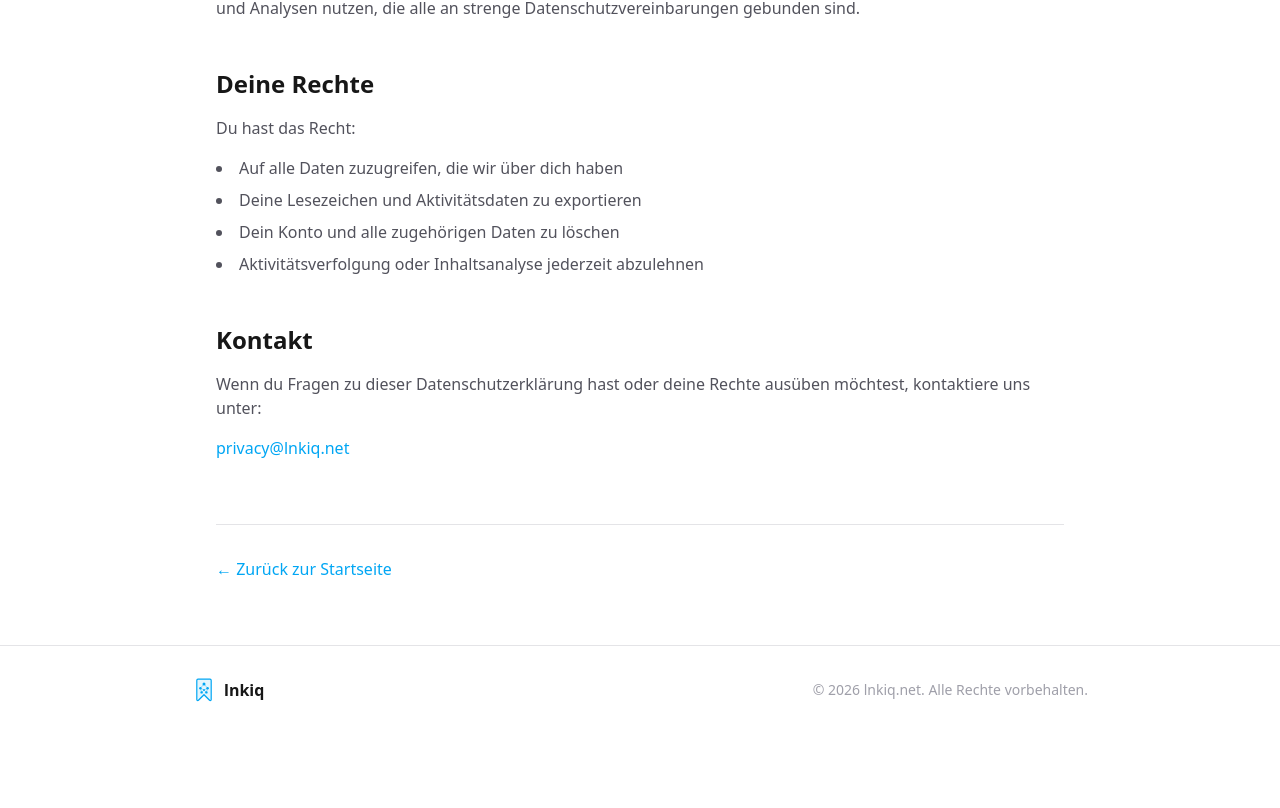
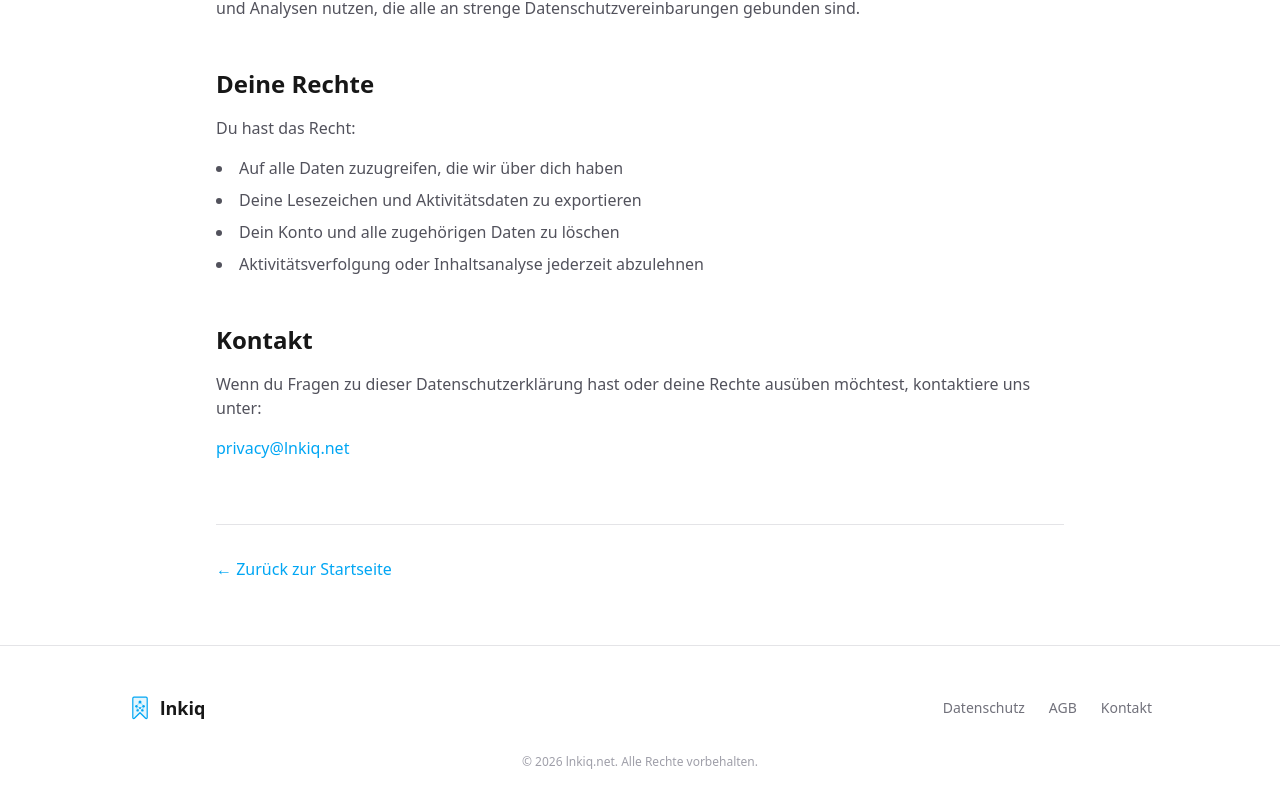
Before and after one commit to ramsondon/lnkiq, a Next.js app: page /de/privacy in a window 1280 px wide. Shown: the part 1141-1949 px from the top of the page. Before the commit the page ends 1875 px from the top, so only its background shows below. Built offline with nearby package versions, Linux system fonts and the light colour scheme; no server answers.

Commit message:
refactor footer implementation by moving it to a separate component for better organization

```diff
--- a/src/app/[lang]/content-analysis/page.tsx
+++ b/src/app/[lang]/content-analysis/page.tsx
@@ -178,27 +178,7 @@ export default async function ContentAnalysisPage({
         </div>
       </section>
 
-      {/* Footer */}
-      <footer className="px-6 py-12 lg:px-8 border-t border-zinc-200 dark:border-zinc-800">
-        <div className="mx-auto max-w-5xl">
-          <div className="flex flex-col sm:flex-row items-center justify-between gap-4">
-            <div className="flex items-center gap-2">
-              <Logo size={24} className="text-sky-500" />
-              <span className="font-bold text-lg">{siteConfig.name}</span>
-            </div>
-
-            <div className="flex items-center gap-6 text-sm text-zinc-500">
-              <Link href={`/${locale}/privacy`} className="hover:text-foreground transition-colors">{dict.footer.privacy}</Link>
-              <Link href={`/${locale}/terms`} className="hover:text-foreground transition-colors">{dict.footer.terms}</Link>
-              <a href={`mailto:${siteConfig.emails.contact}`} className="hover:text-foreground transition-colors">{dict.footer.contact}</a>
-            </div>
-          </div>
-
-          <p className="mt-8 text-center text-xs text-zinc-400">
-            {dict.footer.copyright}
-          </p>
-        </div>
-      </footer>
+      {/* Footer is now included via layout */}
     </div>
   );
 }
--- a/src/app/[lang]/layout.tsx
+++ b/src/app/[lang]/layout.tsx
@@ -3,6 +3,7 @@ import { Geist, Geist_Mono } from "next/font/google";
 import "../globals.css";
 import { i18n } from "@/i18n/config";
 import { getDictionary, type Locale } from "@/i18n/dictionaries";
+import Footer from "@/components/Footer";
 
 const geistSans = Geist({
   variable: "--font-geist-sans",
@@ -40,6 +41,8 @@ export default async function RootLayout({
   params: Promise<{ lang: string }>;
 }>) {
   const { lang } = await params;
+  const locale = lang as Locale;
+  const dict = getDictionary(locale);
 
   return (
     <html lang={lang}>
@@ -47,6 +50,7 @@ export default async function RootLayout({
         className={`${geistSans.variable} ${geistMono.variable} antialiased`}
       >
         {children}
+        <Footer locale={locale} dict={dict} />
       </body>
     </html>
   );
--- a/src/app/[lang]/page.tsx
+++ b/src/app/[lang]/page.tsx
@@ -228,27 +228,7 @@ export default async function Home({
         </div>
       </section>
 
-      {/* Footer */}
-      <footer className="px-6 py-12 lg:px-8 border-t border-zinc-200 dark:border-zinc-800">
-        <div className="mx-auto max-w-5xl">
-          <div className="flex flex-col sm:flex-row items-center justify-between gap-4">
-            <div className="flex items-center gap-2">
-              <Logo size={24} className="text-sky-500" />
-              <span className="font-bold text-lg">{siteConfig.name}</span>
-            </div>
-
-            <div className="flex items-center gap-6 text-sm text-zinc-500">
-              <Link href={`/${locale}/privacy`} className="hover:text-foreground transition-colors">{dict.footer.privacy}</Link>
-              <Link href={`/${locale}/terms`} className="hover:text-foreground transition-colors">{dict.footer.terms}</Link>
-              <a href={`mailto:${siteConfig.emails.contact}`} className="hover:text-foreground transition-colors">{dict.footer.contact}</a>
-            </div>
-          </div>
-
-          <p className="mt-8 text-center text-xs text-zinc-400">
-            {dict.footer.copyright}
-          </p>
-        </div>
-      </footer>
+      {/* Footer is now included via layout */}
     </div>
   );
 }
--- a/src/app/[lang]/privacy/page.tsx
+++ b/src/app/[lang]/privacy/page.tsx
@@ -1,6 +1,5 @@
 import { getDictionary, type Locale } from "@/i18n/dictionaries";
 import { Navbar } from "@/components/Navbar";
-import { Logo } from "@/components/Logo";
 import { siteConfig } from "@/config/site";
 import { auth } from "@/auth";
 import Link from "next/link";
@@ -124,18 +123,7 @@ export default async function PrivacyPage({
         </div>
       </main>
 
-      {/* Footer */}
-      <footer className="px-6 py-8 border-t border-zinc-200 dark:border-zinc-800">
-        <div className="mx-auto max-w-4xl flex flex-col sm:flex-row items-center justify-between gap-4">
-          <div className="flex items-center gap-2">
-            <Logo size={24} className="text-sky-500" />
-            <span className="font-bold">{siteConfig.name}</span>
-          </div>
-          <p className="text-sm text-zinc-400">
-            {dict.footer.copyright}
-          </p>
-        </div>
-      </footer>
+      {/* Footer is now included via layout */}
     </div>
   );
 }
--- a/src/app/[lang]/terms/page.tsx
+++ b/src/app/[lang]/terms/page.tsx
@@ -1,6 +1,5 @@
 import { getDictionary, type Locale } from "@/i18n/dictionaries";
 import { Navbar } from "@/components/Navbar";
-import { Logo } from "@/components/Logo";
 import { siteConfig } from "@/config/site";
 import { auth } from "@/auth";
 import Link from "next/link";
@@ -143,18 +142,7 @@ export default async function TermsPage({
         </div>
       </main>
 
-      {/* Footer */}
-      <footer className="px-6 py-8 border-t border-zinc-200 dark:border-zinc-800">
-        <div className="mx-auto max-w-4xl flex flex-col sm:flex-row items-center justify-between gap-4">
-          <div className="flex items-center gap-2">
-            <Logo size={24} className="text-sky-500" />
-            <span className="font-bold">{siteConfig.name}</span>
-          </div>
-          <p className="text-sm text-zinc-400">
-            {dict.footer.copyright}
-          </p>
-        </div>
-      </footer>
+      {/* Footer is now included via layout */}
     </div>
   );
 }
--- /dev/null
+++ b/src/components/Footer.tsx
@@ -0,0 +1,28 @@
+import { Logo } from "./Logo";
+import Link from "next/link";
+import { siteConfig } from "@/config/site";
+
+export default function Footer({ locale, dict }: { locale: string; dict: any }) {
+  return (
+    <footer className="px-6 py-12 lg:px-8 border-t border-zinc-200 dark:border-zinc-800">
+      <div className="mx-auto max-w-5xl">
+        <div className="flex flex-col sm:flex-row items-center justify-between gap-4">
+          <div className="flex items-center gap-2">
+            <Logo size={24} className="text-sky-500" />
+            <span className="font-bold text-lg">{siteConfig.name}</span>
+          </div>
+
+          <div className="flex items-center gap-6 text-sm text-zinc-500">
+            <Link href={`/${locale}/privacy`} className="hover:text-foreground transition-colors">{dict.footer.privacy}</Link>
+            <Link href={`/${locale}/terms`} className="hover:text-foreground transition-colors">{dict.footer.terms}</Link>
+            <a href={`mailto:${siteConfig.emails.contact}`} className="hover:text-foreground transition-colors">{dict.footer.contact}</a>
+          </div>
+        </div>
+
+        <p className="mt-8 text-center text-xs text-zinc-400">
+          {dict.footer.copyright}
+        </p>
+      </div>
+    </footer>
+  );
+}
```
